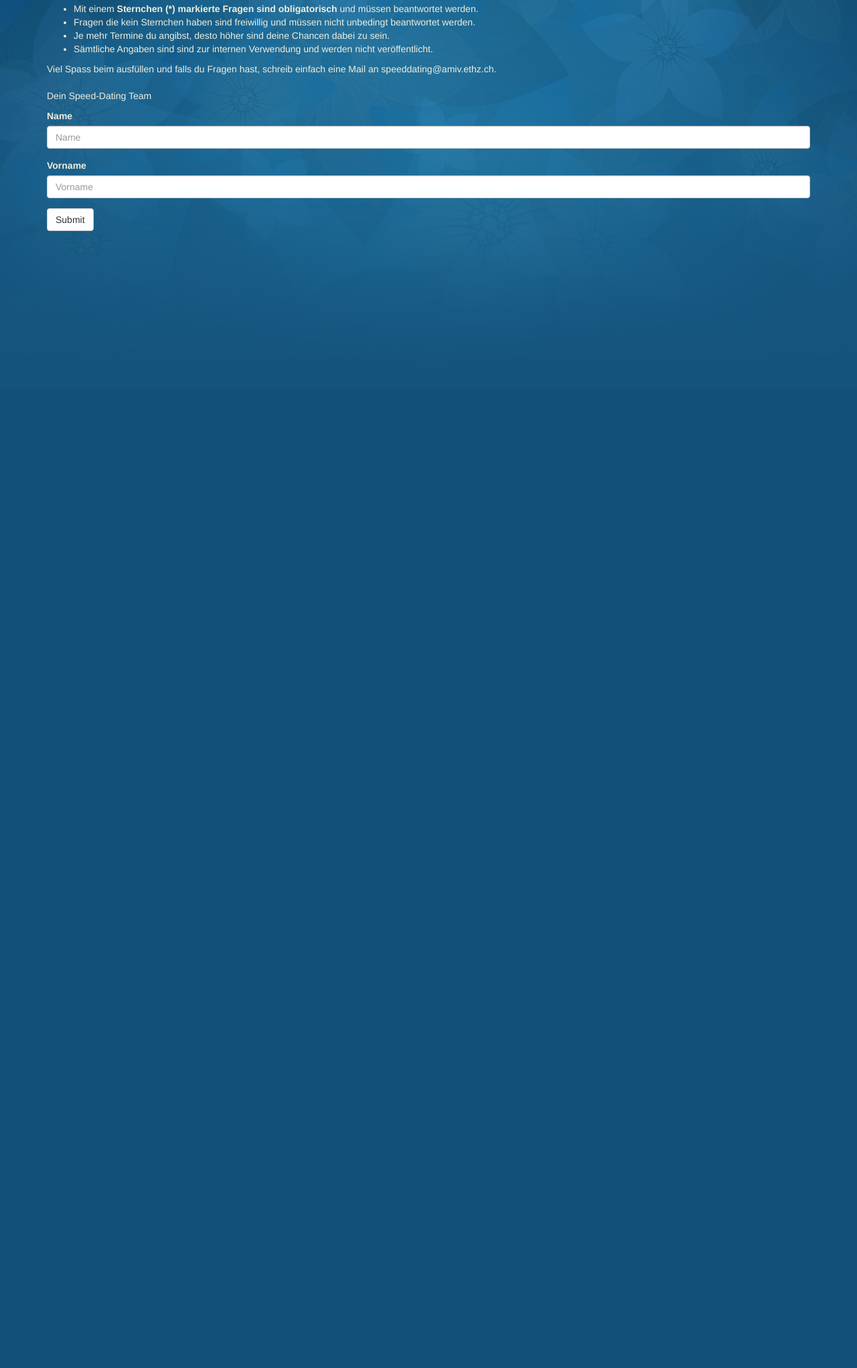
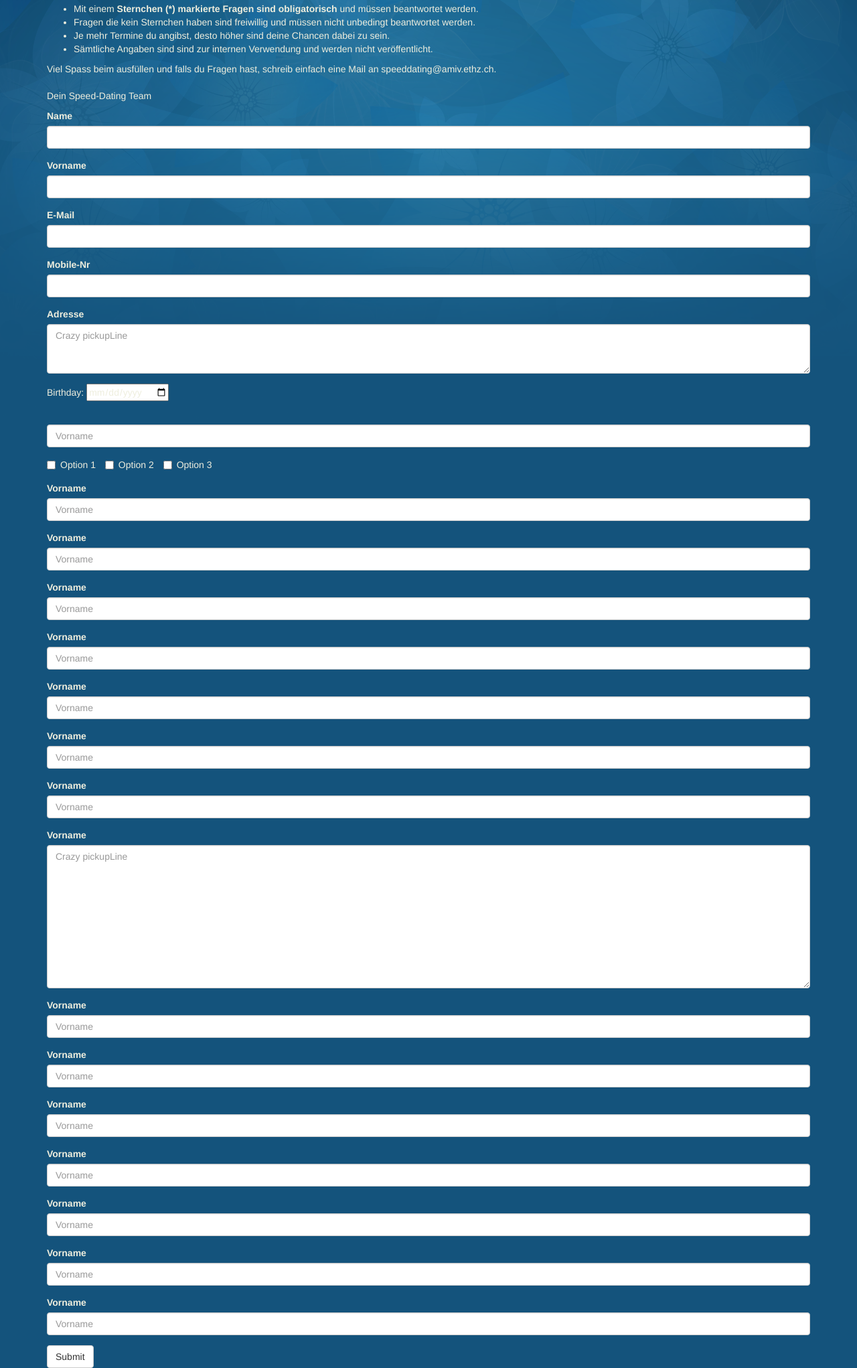
Before and after one commit to amiv-eth/AMIV-Speeddating, a Flask app: page /signup in a window 1280 px wide. Shown: the part 220-2263 px from the top of the page at 67% size. Before the commit the page ends 685 px from the top, so only its background shows below. Run offline with Flask 2, Linux system fonts and the light colour scheme; some libraries are stand-ins or nearby versions.

Commit message:
Added all forms

```diff
--- a/templates/signup.html
+++ b/templates/signup.html
@@ -30,13 +30,103 @@
 <form action = "http://localhost:5000/signup" method = "POST">
   <div class = "form-group">
     <label for = "name">Name </label>
-    <input type = "text" class="form-control" placeholder="Name" name = "name">
+    <input type = "text" class="form-control" name = "name">
   </div>
   <div class = "form-group">
     <label for = "prename">Vorname </label>
-    <input type = "text" class="form-control" placeholder="Vorname" name = "prename">
+    <input type = "text" class="form-control" name = "prename">
   </div>
-    <button type = "submit" class="btn btn-default">Submit</button>
+  <div class = "form-group">
+    <label for = "mail">E-Mail </label>
+    <input type = "text" class="form-control" name = "mail">
+  </div>
+  <div class = "form-group">
+    <label for = "mobile">Mobile-Nr </label>
+    <input type = "text" class="form-control" name = "mobile">
+  </div>
+  <div class = "form-group">
+    <label for = "address">Adresse</label>
+	  <textarea class="form-control" rows="3" placeholder="Crazy pickupLine" name = "pickupLine"></textarea>
+  </div>
+
+
+  <div class = "form-group">
+	  <form>
+		  Birthday:
+		  <input type="date" name="bday">
+	  </form>
+  </div>
+
+  <div class = "form-group">
+	  <label for = "birthday"></label>
+	  <input type = "text" class="form-control" placeholder="Vorname" name = "birthday">
+  </div>
+  <div class = "form-group">
+	  <label class="checkbox-inline"><input type="checkbox" value="">Option 1</label>
+	  <label class="checkbox-inline"><input type="checkbox" value="">Option 2</label>
+	  <label class="checkbox-inline"><input type="checkbox" value="">Option 3</label>
+  </div>
+  <div class = "form-group">
+	  <label for = "sexe">Vorname </label>
+	  <input type = "text" class="form-control" placeholder="Vorname" name = "sexe">
+  </div>
+  <div class = "form-group">
+	  <label for = "eventYear">Vorname </label>
+	  <input type = "text" class="form-control" placeholder="Vorname" name = "eventyear">
+  </div>
+  <div class = "form-group">
+	  <label for = "studyCourse">Vorname </label>
+	  <input type = "text" class="form-control" placeholder="Vorname" name = "studycourse">
+  </div>
+  <div class = "form-group">
+	  <label for = "semester">Vorname </label>
+	  <input type = "text" class="form-control" placeholder="Vorname" name = "semester">
+  </div>
+  <div class = "form-group">
+	  <label for = "perfectDate">Vorname </label>
+	  <input type = "text" class="form-control" placeholder="Vorname" name = "perfectdate">
+  </div>
+  <div class = "form-group">
+	  <label for = "singleSince">Vorname </label>
+	  <input type = "text" class="form-control" placeholder="Vorname" name = "singleSince">
+  </div>
+  <div class = "form-group">
+	  <label for = "onlineDating">Vorname </label>
+	  <input type = "text" class="form-control" placeholder="Vorname" name = "onlineDating">
+  </div>
+  <div class = "form-group">
+	  <label for = "pickupLine">Vorname </label>
+	  <textarea class="form-control" rows="10" placeholder="Crazy pickupLine" name = "pickupLine"></textarea>
+  </div>
+  <div class = "form-group">
+	  <label for = "women">Vorname </label>
+	  <input type = "text" class="form-control" placeholder="Vorname" name = "women">
+  </div>
+  <div class = "form-group">
+	  <label for = "men">Vorname </label>
+	  <input type = "text" class="form-control" placeholder="Vorname" name = "men">
+  </div>
+  <div class = "form-group">
+	  <label for = "advantages">Vorname </label>
+	  <input type = "text" class="form-control" placeholder="Vorname" name = "advantages">
+  </div>
+  <div class = "form-group">
+	  <label for = "nrDates">Vorname </label>
+	  <input type = "text" class="form-control" placeholder="Vorname" name = "nrDates">
+  </div>
+  <div class = "form-group">
+	  <label for = "longestRelationship">Vorname </label>
+	  <input type = "text" class="form-control" placeholder="Vorname" name = "longestRelationship">
+  </div>
+  <div class = "form-group">
+	  <label for = "findDates">Vorname </label>
+	  <input type = "text" class="form-control" placeholder="Vorname" name = "findDates">
+  </div>
+  <div class = "form-group">
+	  <label for = "fruit">Vorname </label>
+	  <input type = "text" class="form-control" placeholder="Vorname" name = "fruit">
+  </div>
+  <button type = "submit" class="btn btn-default">Submit</button>
 </form>
 
 
```
